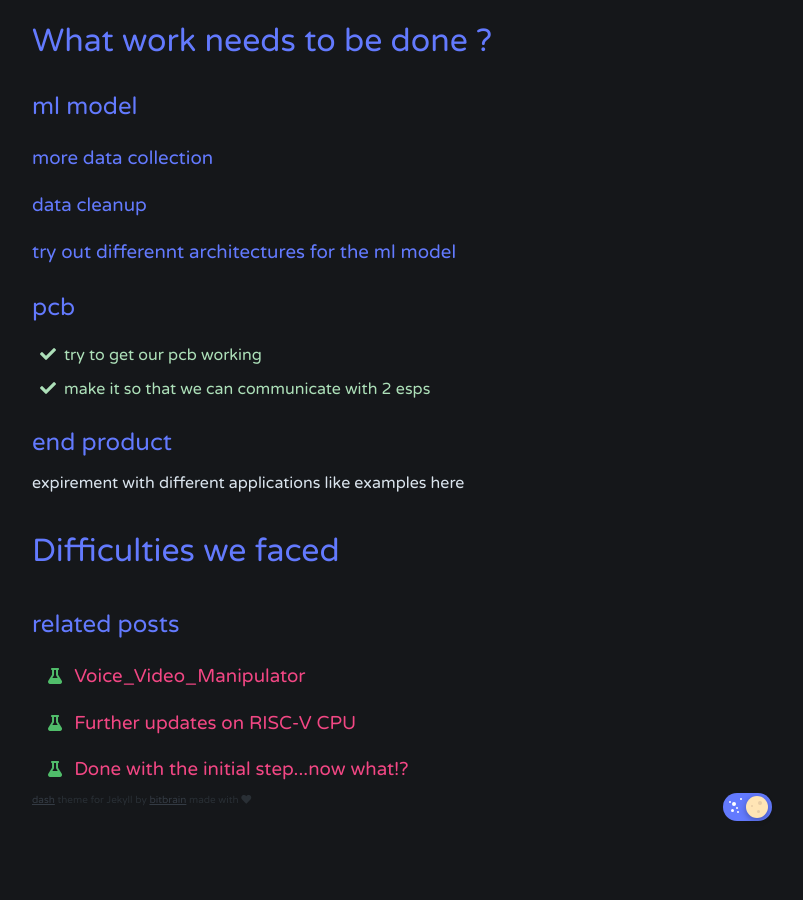
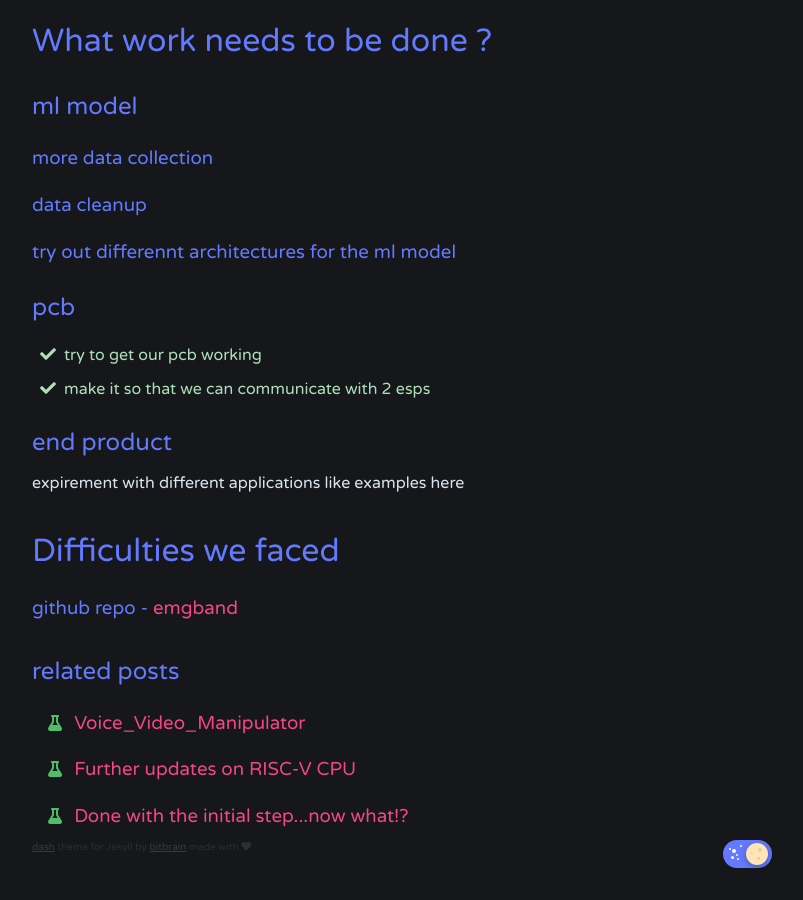
Before and after one commit to SRA-VJTI/blog, a Jekyll site: the page built from _posts/2024-07-26-how-does-emg-armband-work.md, in a window 1280 px wide and 900 px high, scrolled down 3655 px. Shown: the whole window, without its empty margins (238-1041 px from the left). Built offline with Jekyll 4.4.1, drawn with Linux system fonts in a browser that asks for light colours; before the commit the page ends 4508 px from its top, so only the background shows below that.

Commit message:
added git repo

```diff
--- a/_posts/2024-07-26-how-does-emg-armband-work.md
+++ b/_posts/2024-07-26-how-does-emg-armband-work.md
@@ -64,4 +64,9 @@ basically we ended up with a simple EMG analizer using esp32.
 ## end product
 expirement with different applications like examples here
 
+
 # Difficulties we faced
+
+
+
+### github repo - [emgband](https://github.com/vovw/emgband)
```
